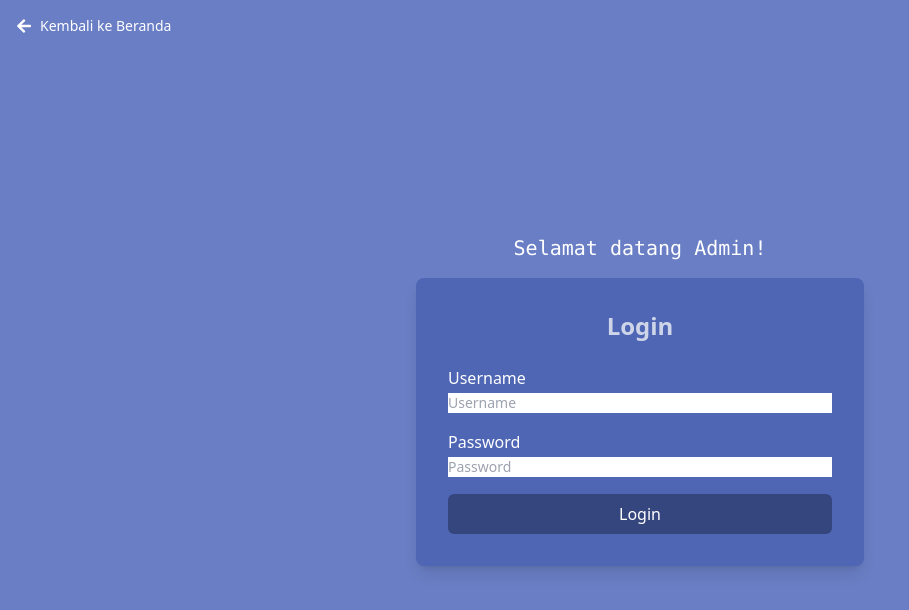
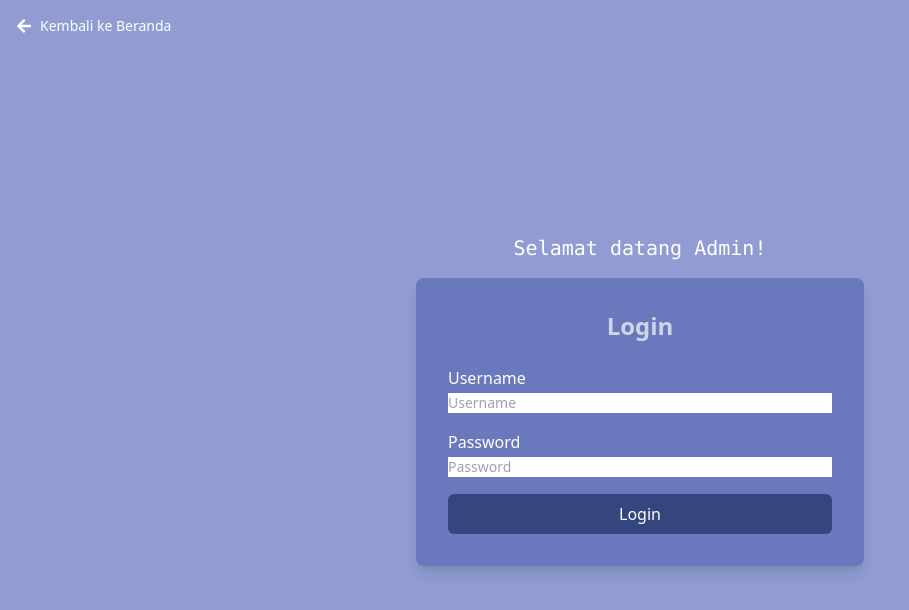
Before and after one commit to Aleftu/app-carsells.id, a React (Vite) app: page /login in a window 1280 px wide. Shown: the top 610 px of the page, without its empty margins (0-909 px from the left). Built offline with nearby package versions, Linux system fonts and the light colour scheme.

Commit message:
[CHANGE & ADD] feature and fix beberapa kode

```diff
--- a/src/components/Footer.tsx
+++ b/src/components/Footer.tsx
@@ -70,7 +70,7 @@ const Footer: React.FC = () => {
             />
             <button
               type="submit"
-              className="bg-[#314159] text-white font-bold px-4 py-2 rounded hover:bg-yellow-300"
+              className="bg-[#314159] text-white font-bold px-4 py-2 rounded hover:bg-[#909cd2]"
             >
               Kirim
             </button>
--- a/src/pages/Login.tsx
+++ b/src/pages/Login.tsx
@@ -51,7 +51,7 @@ export default function Login() {
   };
 
   return (
-    <div className="min-h-screen bg-[#697ec4] relative px-4 py-4 flex items-center justify-center">
+    <div className="min-h-screen bg-[#909cd2] relative px-4 py-4 flex items-center justify-center">
       {/* ⬅ Tombol kembali di pojok kiri atas */}
       <button
         onClick={() => navigate('/')}
@@ -67,7 +67,7 @@ export default function Login() {
           Selamat datang Admin!
         </h1>
 
-        <div className="card bg-[#4e66b4] shadow-lg rounded-lg p-8">
+        <div className="card bg-[#6a79bd] shadow-lg rounded-lg p-8">
           <h2 className="text-2xl font-bold text-center mb-6 text-[#cfd5e8]">
             Login
           </h2>
```
